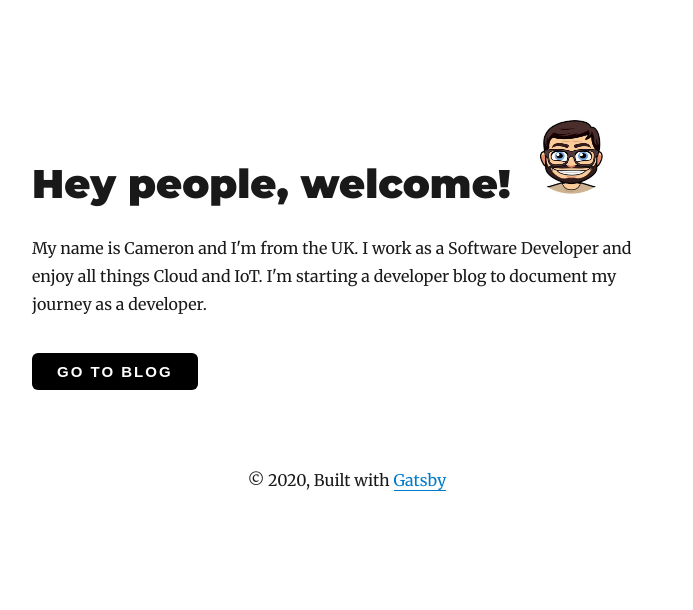
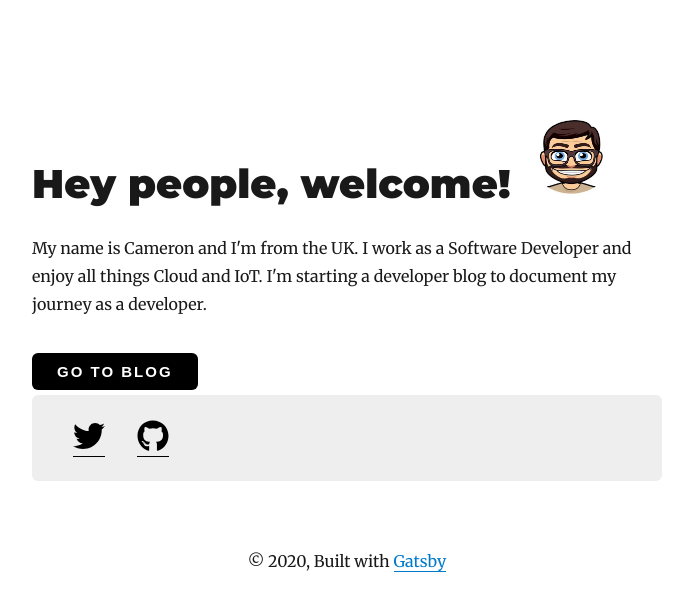
Before and after one commit to cameronldroberts/developer-blog, a Gatsby site: page / in a window 1280 px wide. Shown: the whole page, without its empty margins (293-986 px from the left). Built offline with nearby package versions, Linux system fonts and the light colour scheme; Gatsby itself is replaced by a stand-in of ours; some packages are replaced by stand-ins of ours.

Commit message:
start of the social bar

```diff
--- a/gatsby-config.js
+++ b/gatsby-config.js
@@ -6,7 +6,7 @@ module.exports = {
     description: `A starter personal blog.`,
     siteUrl: `https://cameron-roberts.netlify.app/`,
     social: {
-      twitter: `kylemathews`,
+      twitter: `cameron_1010`,
     },
   },
   plugins: [
--- /dev/null
+++ b/src/components/SocialFollow.js
@@ -0,0 +1,21 @@
+import React from "react";
+import { FontAwesomeIcon } from "@fortawesome/react-fontawesome";
+import '../css/style.css';
+import {
+    faTwitter,
+    faGithub
+} from "@fortawesome/free-brands-svg-icons";
+
+export default function SocialFollow() {
+    return (
+        <div className="social-container">
+            {/* <p> */}
+            <a href="https://twitter.com/cameron_1010" className="twitter social">
+                <FontAwesomeIcon icon={faTwitter} size="2x" />
+            </a>
+            <a href="https://github.com/cameronldroberts" className="github social">
+                <FontAwesomeIcon icon={faGithub} size="2x" />
+            </a>
+        </div>
+    );
+}
--- /dev/null
+++ b/src/css/style.css
@@ -0,0 +1,21 @@
+.social-container {
+    background:#eee;
+    padding: 25px 25px;
+    border-radius: 6px;
+  }
+
+a.social {
+margin: 0 1rem;
+transition: transform 250ms;
+display: inline-block;
+}
+a.social:hover {
+transform: translateY(-2px);
+}
+a.twitter {
+color: black;
+}
+
+a.github {
+color: black;
+}
--- a/src/pages/index.js
+++ b/src/pages/index.js
@@ -1,12 +1,11 @@
 import React from "react"
 import { Link } from "gatsby"
-
 import Layout from "../components/layout"
 import SEO from "../components/seo"
 import Button from "../components/button"
 import mainLogo from "./emoj.jpg"
-import { SocialIcon } from 'react-social-icons';
-import { FontAwesomeIcon } from "@fortawesome/react-fontawesome";
+import SocialFollow from "../components/SocialFollow"
+
 class IndexPage extends React.Component {
   render() {
     const siteTitle = ""
@@ -26,8 +25,10 @@ class IndexPage extends React.Component {
           My name is Cameron and I'm from the UK. I work as a Software Developer and enjoy all things Cloud and IoT. I'm starting a developer blog to document my journey as a developer.
         </p>
         <Link to="/blog/">
-          <Button marginTop="35px" marginBottom="10px">Go to Blog</Button>
+          <Button marginTop="35px" marginBottom="5px">Go to Blog</Button>
         </Link>
+        <SocialFollow />
+
         {/* <SocialIcon url="https://twitter.com/cameron_1010" />
         <SocialIcon url="https://github.com/cameronldroberts" /> */}
       </Layout>
```
